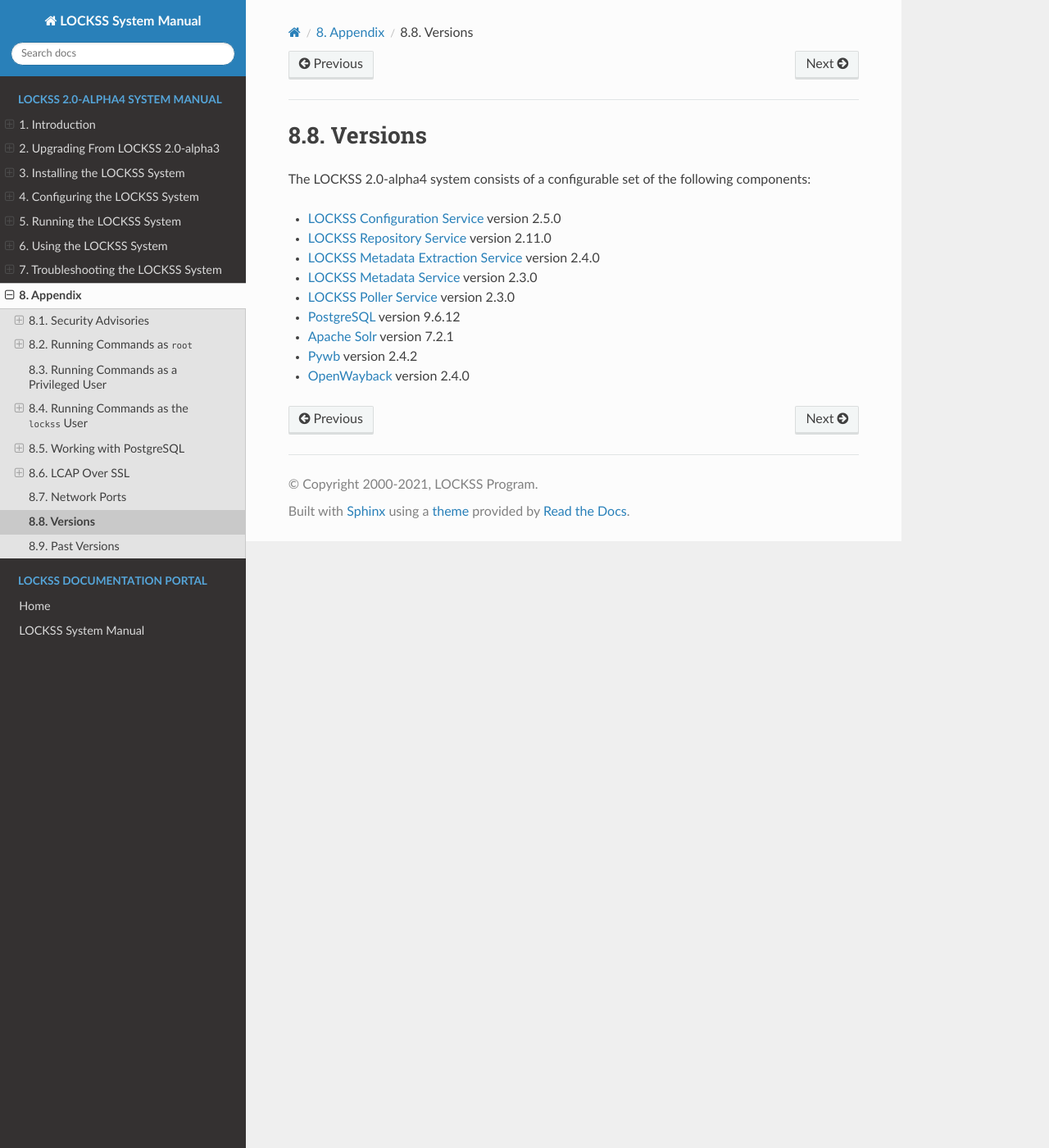
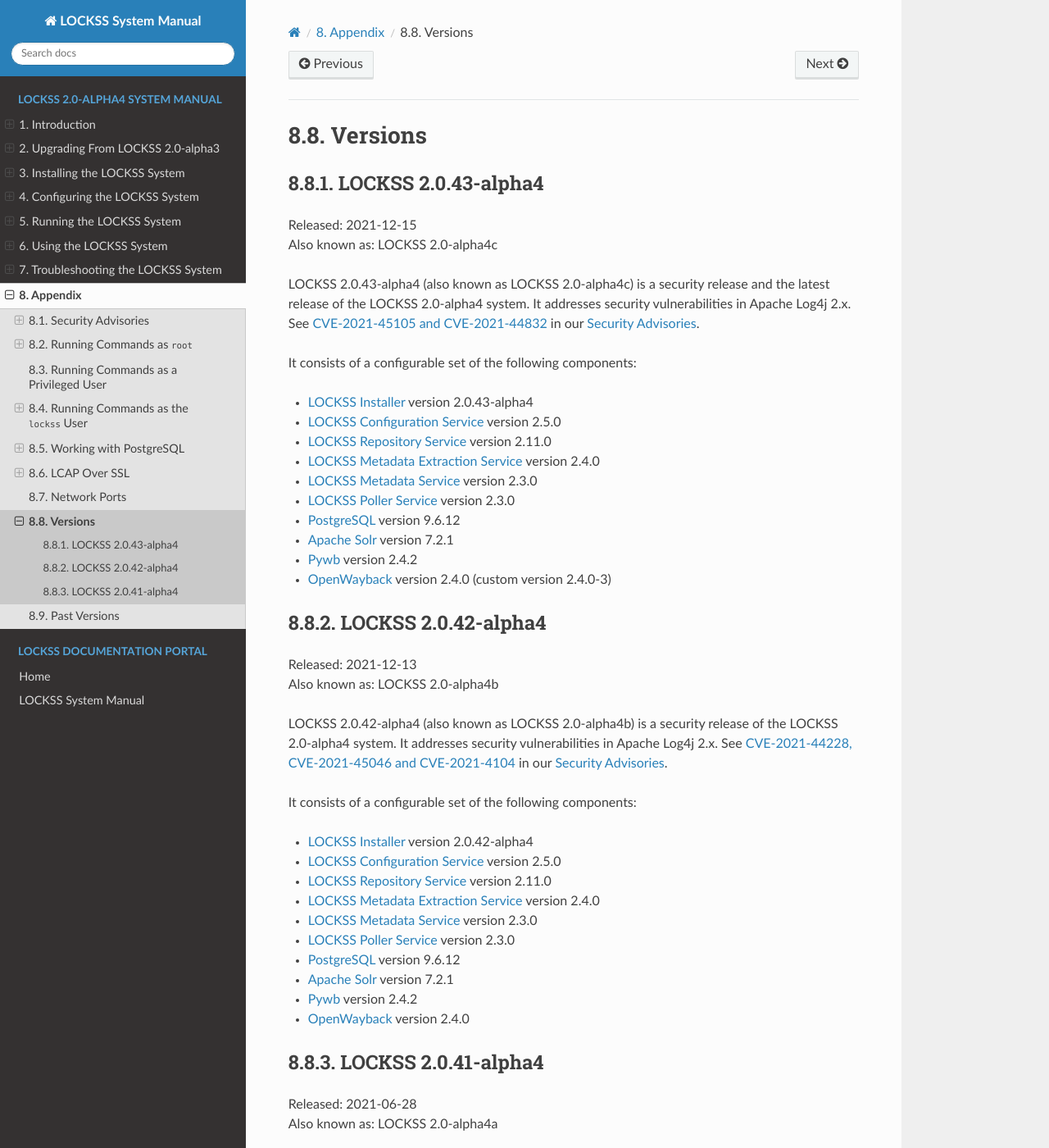
Before and after one commit to lockss/lockss-rtd-manual, a Sphinx documentation site: the page built from docs/appendix/versions.rst, in a window 1280 px wide and 1400 px high. Shown: the whole window at 82% size. Built offline with Sphinx 7.4.7 and the Read the Docs theme 2.0.0, drawn with Linux system fonts in a browser that asks for light colours; some of the changed text lies outside the part shown.

Commit message:
Disambiguate "2.0-alpha4" between the 2.0-alpha4 family in general and 2.0.41-alpha4 in particular in security advisories.
Cosmetic.

```diff
--- a/docs/appendix/versions.rst
+++ b/docs/appendix/versions.rst
@@ -2,7 +2,49 @@
 Versions
 ========
 
-The LOCKSS 2.0-alpha4 system consists of a configurable set of the following components:
+--------------------
+LOCKSS 2.0.43-alpha4
+--------------------
+
+| Released: 2021-12-15
+| Also known as: LOCKSS 2.0-alpha4c
+
+LOCKSS 2.0.43-alpha4 (also known as LOCKSS 2.0-alpha4c) is a security release and the latest release of the LOCKSS 2.0-alpha4 system. It addresses security vulnerabilities in Apache Log4j 2.x. See :ref:`CVE-2021-45105 and CVE-2021-44832` in our :doc:`security`.
+
+It consists of a configurable set of the following components:
+
+*  `LOCKSS Installer <https://github.com/lockss/lockss-installer>`_ version 2.0.43-alpha4
+
+*  `LOCKSS Configuration Service <https://github.com/lockss/laaws-configservice>`_ version 2.5.0
+
+*  `LOCKSS Repository Service <https://github.com/lockss/laaws-repository-service>`_ version 2.11.0
+
+*  `LOCKSS Metadata Extraction Service <https://github.com/lockss/laaws-metadataextractor>`_ version 2.4.0
+
+*  `LOCKSS Metadata Service <https://github.com/lockss/laaws-metadataservice>`_ version 2.3.0
+
+*  `LOCKSS Poller Service <https://github.com/lockss/laaws-poller>`_ version 2.3.0
+
+*  `PostgreSQL <https://www.postgresql.org/>`_ version 9.6.12
+
+*  `Apache Solr <https://lucene.apache.org/solr/>`_ version 7.2.1
+
+*  `Pywb <https://github.com/webrecorder/pywb>`_ version 2.4.2
+
+*  `OpenWayback <https://github.com/iipc/openwayback>`_ version 2.4.0 (custom version 2.4.0-3)
+
+--------------------
+LOCKSS 2.0.42-alpha4
+--------------------
+
+| Released: 2021-12-13
+| Also known as: LOCKSS 2.0-alpha4b
+
+LOCKSS 2.0.42-alpha4 (also known as LOCKSS 2.0-alpha4b) is a security release of the LOCKSS 2.0-alpha4 system. It addresses security vulnerabilities in Apache Log4j 2.x. See :ref:`CVE-2021-44228, CVE-2021-45046 and CVE-2021-4104` in our :doc:`security`.
+
+It consists of a configurable set of the following components:
+
+*  `LOCKSS Installer <https://github.com/lockss/lockss-installer>`_ version 2.0.42-alpha4
 
 *  `LOCKSS Configuration Service <https://github.com/lockss/laaws-configservice>`_ version 2.5.0
 
@@ -21,3 +63,34 @@ The LOCKSS 2.0-alpha4 system consists of a configurable set of the following com
 *  `Pywb <https://github.com/webrecorder/pywb>`_ version 2.4.2
 
 *  `OpenWayback <https://github.com/iipc/openwayback>`_ version 2.4.0
+
+--------------------
+LOCKSS 2.0.41-alpha4
+--------------------
+
+| Released: 2021-06-28
+| Also known as: LOCKSS 2.0-alpha4a
+
+LOCKSS 2.0.41-alpha4 (also known as LOCKSS 2.0-alpha4a) is the first release of the LOCKSS 2.0-alpha4 system.
+
+It consists of a configurable set of the following components:
+
+*  `LOCKSS Installer <https://github.com/lockss/lockss-installer>`_ version 2.0.41-alpha4
+
+*  `LOCKSS Configuration Service <https://github.com/lockss/laaws-configservice>`_ version 2.5.0
+
+*  `LOCKSS Repository Service <https://github.com/lockss/laaws-repository-service>`_ version 2.11.0
+
+*  `LOCKSS Metadata Extraction Service <https://github.com/lockss/laaws-metadataextractor>`_ version 2.4.0
+
+*  `LOCKSS Metadata Service <https://github.com/lockss/laaws-metadataservice>`_ version 2.3.0
+
+*  `LOCKSS Poller Service <https://github.com/lockss/laaws-poller>`_ version 2.3.0
+
+*  `PostgreSQL <https://www.postgresql.org/>`_ version 9.6.12
+
+*  `Apache Solr <https://lucene.apache.org/solr/>`_ version 7.2.1
+
+*  `Pywb <https://github.com/webrecorder/pywb>`_ version 2.4.2
+
+*  `OpenWayback <https://github.com/iipc/openwayback>`_ version 2.4.0
```
Also changed, not shown: docs/appendix/security.rst (+4 -4 lines).
